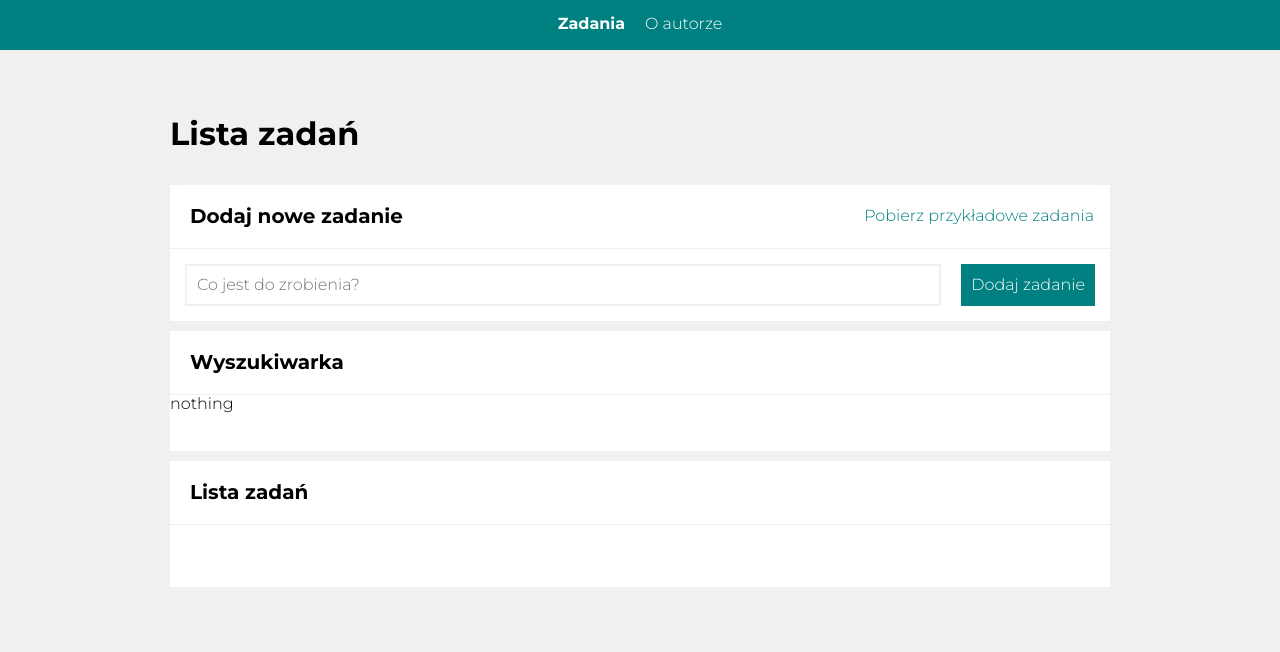
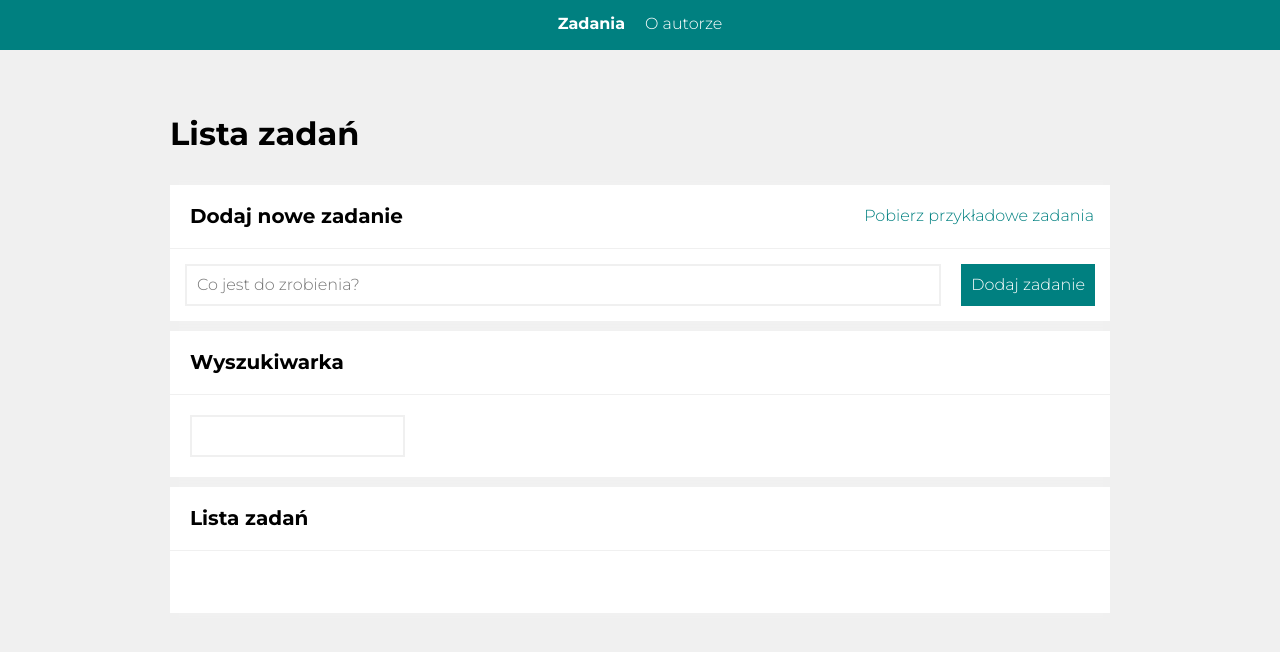
Before and after one commit to kepkaklaudia/task-list-redux, a React (Create React App) app: page /zadania in a window 1280 px wide. Shown: the top 652 px of the page. Built offline with nearby package versions, Linux system fonts and the light colour scheme.

Commit message:
useLocation added

```diff
--- a/src/features/tasks/TasksPage/Search/index.js
+++ b/src/features/tasks/TasksPage/Search/index.js
@@ -1,6 +1,17 @@
+import { useLocation } from "react-router-dom";
+import { Details } from "../../../../common/Section/styled";
+import { Input } from "./../../Input/styled";
+
 const Search = () => {
-  return (
-    <>nothing</>
+  const location = useLocation();
+  const query = (new URLSearchParams(location.search)).get("szukaj");
+
+  return (<>
+    <Details>
+      <Input
+      />
+    </Details>
+  </>
   );
 };
 
```
